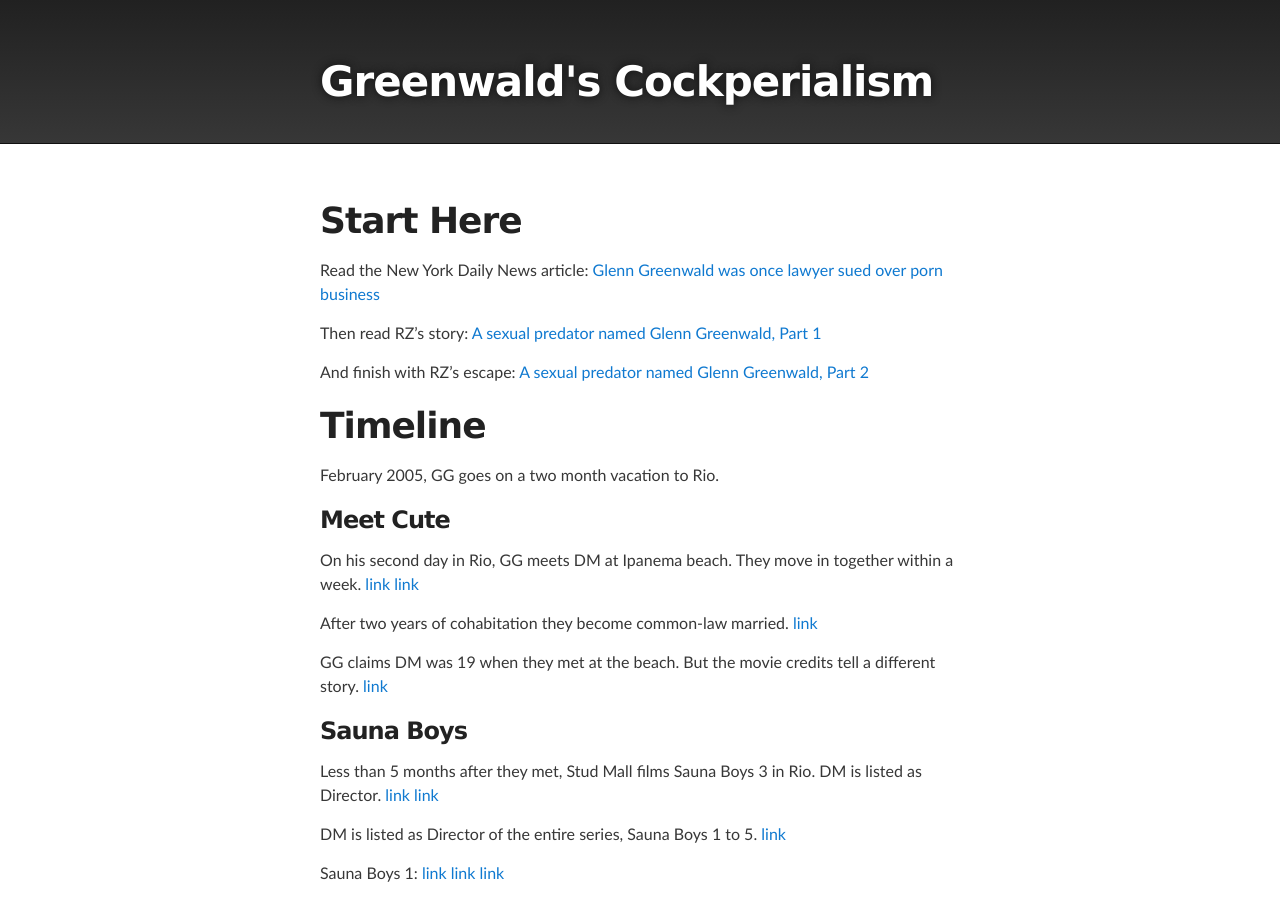
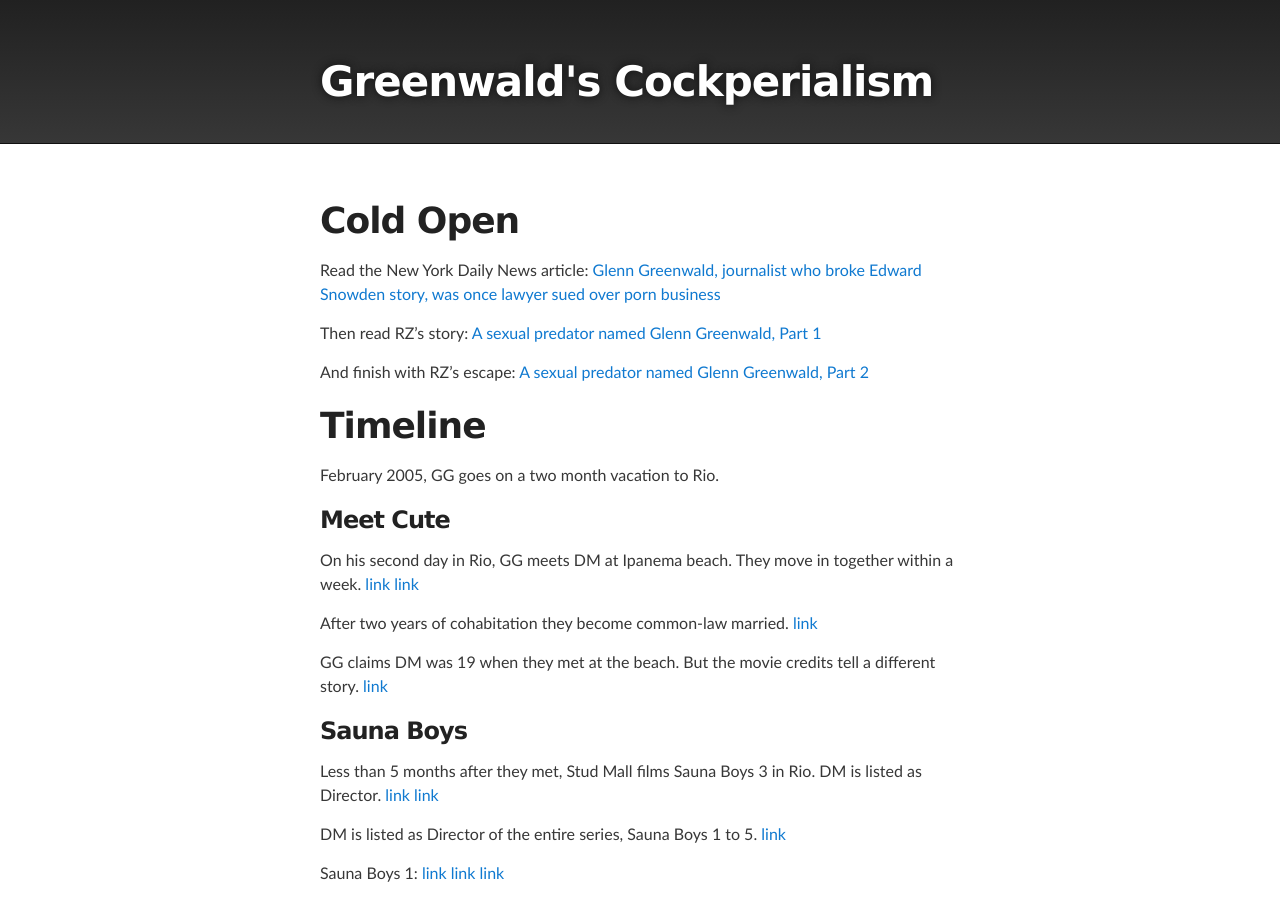
Before and after one commit to masternotions/masternotions.github.io, a Jekyll site: the page built from index.md, in a window 1280 px wide and 900 px high. Built offline with Jekyll 4.4.1, drawn with Linux system fonts in a browser that asks for light colours; comment, search, counter and statistics services are not loaded; some of the changed text lies outside the part shown.

```diff
--- a/index.md
+++ b/index.md
@@ -7,9 +7,9 @@ modified: "September 9, 2020"
 <blockquote class="twitter-tweet" data-conversation="none" data-dnt="true"><p lang="en" dir="ltr">My vindicated dissent on Russiagate bullshit is one of the proudest accomplishment of my journalistic career - right after our ongoing exposés this year about Bolsonaro officials, the Snowden reporting, my animal rights journalism, and my general impact on journalism theories.</p>&mdash; Glenn Greenwald (@ggreenwald) <a href="https://twitter.com/ggreenwald/status/1188552902744387584?ref_src=twsrc%5Etfw">October 27, 2019</a></blockquote>
 -->
 
-# Start Here
+# Cold Open
 
-Read the New York Daily News article: [Glenn Greenwald was once lawyer sued over porn business](https://www.nydailynews.com/news/national/greenwald-reporter-broke-nsa-story-lawyer-sued-porn-biz-article-1.1383448)
+Read the New York Daily News article: [Glenn Greenwald, journalist who broke Edward Snowden story, was once lawyer sued over porn business](https://www.nydailynews.com/news/national/greenwald-reporter-broke-nsa-story-lawyer-sued-porn-biz-article-1.1383448)
 
 Then read RZ's story: [A sexual predator named Glenn Greenwald, Part 1](predator-part-1.md)
 
```
Also changed, not shown: other parts of index.md (+1 -1 lines).
